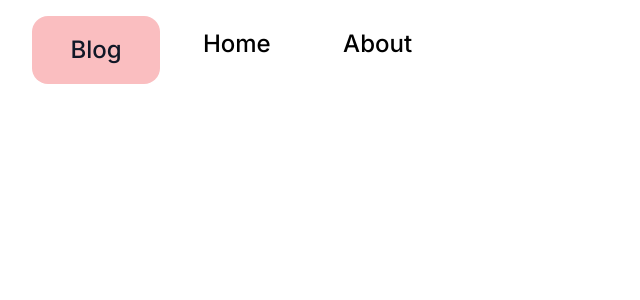
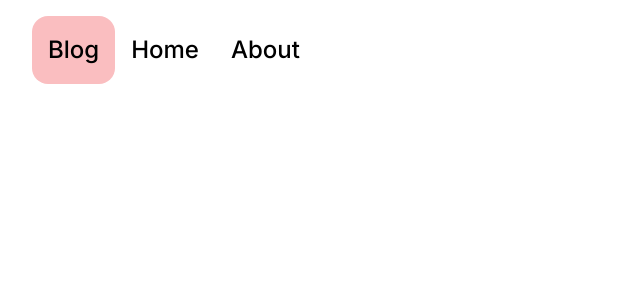
Before and after one commit to nanderLP/nander.dev, a Next.js app: page /blog in a window 1280 px wide. Shown: the top 300 px of the page, without its empty margins (0-640 px from the left). Built offline with nearby package versions, Linux system fonts and the light colour scheme.

Commit message:
rework navbar with layout prop

```diff
--- a/src/components/Navbar.tsx
+++ b/src/components/Navbar.tsx
@@ -1,6 +1,6 @@
-import { motion, TargetAndTransition } from "framer-motion";
+import { AnimatePresence, motion, TargetAndTransition } from "framer-motion";
 import { useRouter } from "next/router";
-import { FC, useEffect } from "react";
+import { FC, useEffect, useState } from "react";
 import { BoxProps } from "../types/Box";
 import Box from "./Box";
 
@@ -10,10 +10,11 @@ type NavbarProps = {
 
 const Navbar: FC<NavbarProps> = ({ route }) => {
   const router = useRouter();
+  const [showFullscreen, setShowFullscreen] = useState(true);
 
-  const animate = router.query.a !== undefined;
-
-  console.log(animate);
+  useEffect(() => {
+    setTimeout(() => setShowFullscreen(false));
+  });
 
   const boxes: BoxProps[] = [
     {
@@ -51,49 +52,46 @@ const Navbar: FC<NavbarProps> = ({ route }) => {
   boxes.splice(boxes.indexOf(currentRoute), 1);
 
   return (
-    <motion.nav className="hidden lg:flex">
+    <motion.nav className="hidden lg:flex" layout="size">
+      {showFullscreen ? (
         <motion.div
-        className={`bg-${currentRoute.color} p-4 flex items-center justify-center z-10`}
-        variants={variants}
-        initial={animate ? "full" : "box"}
-        animate={animate ? "box" : undefined}
-        transition={{
-          duration: 1,
-        }}
+          className={`w-full flex items-center justify-center min-h-screen bg-${currentRoute.color} z-10`}
+          style={{ fontSize: "60px" }}
+          layoutId="current"
+        >
+          <motion.p layout layoutId="currentText">
+            {currentRoute.title}
+          </motion.p>
+        </motion.div>
+      ) : (
+        <motion.div
+          className={`bg-${currentRoute.color} p-4 flex items-center justify-center mt-4 ml-8 rounded-2xl`}
+          whileTap={{ scale: 0.9 }}
+          layoutId="current"
         >
           <motion.p
-          className="text-gray-900 select-none"
-          style={{ fontSize: animate ? "60px" : "24px" }}
-          animate={
-            animate
-              ? {
-                  fontSize: "24px",
-                }
-              : undefined
-          }
-          transition={{ duration: 1 }}
+            layout
+            layoutId="currentText"
+            style={{ fontSize: "24px" }}
+            className="select-none"
           >
             {currentRoute.title}
           </motion.p>
         </motion.div>
+      )}
       {boxes.map((boxProps, i) => (
         <motion.div
-          className={`bg-white-900 hover:bg-${boxProps.color} p-4 flex absolute items-center justify-center mt-4 ml-8 rounded-2xl`}
+          className={`bg-white-900 hover:bg-${boxProps.color} p-4 flex items-center justify-center mt-4 rounded-2xl`}
           key={i}
+          initial={{ opacity: 0 }}
+          animate={{ opacity: 1 }}
+          transition={{ delay: 1}}
           whileTap={{ scale: 0.9 }}
           onTap={() => router.push(boxProps.href + "?b", boxProps.href)}
-          style={{
-            marginLeft: `calc(2rem + 10% + 1% + ${i} * 11%)`,
-            width: "10%",
-            minHeight: "5vh",
-          }}
         >
-          <p
-            style={{ fontSize: "24px", lineHeight: 1 }}
-            className="select-none"
-          >
+          <motion.p layout style={{ fontSize: "24px" }} className="select-none">
             {boxProps.title}
-          </p>
+          </motion.p>
         </motion.div>
       ))}
     </motion.nav>
--- /dev/null
+++ b/src/components/OldNavbar.tsx
@@ -0,0 +1,103 @@
+import { motion, TargetAndTransition } from "framer-motion";
+import { useRouter } from "next/router";
+import { FC, useEffect } from "react";
+import { BoxProps } from "../types/Box";
+import Box from "./Box";
+
+type NavbarProps = {
+  route: string;
+};
+
+const Navbar: FC<NavbarProps> = ({ route }) => {
+  const router = useRouter();
+
+  const animate = router.query.a !== undefined;
+
+  console.log(animate);
+
+  const boxes: BoxProps[] = [
+    {
+      title: "Home",
+      color: "green",
+      href: "/",
+    },
+    {
+      title: "About",
+      color: "blue",
+      href: "/about",
+    },
+    {
+      title: "Blog",
+      color: "red",
+      href: "/blog",
+    },
+  ];
+
+  const variants = {
+    full: {
+      width: "100%",
+      minHeight: "100vh",
+    },
+    box: {
+      width: "10%",
+      minHeight: "5vh",
+      borderRadius: "16px",
+      marginLeft: "2rem",
+      marginTop: "1rem",
+    },
+  };
+
+  const currentRoute = boxes.find((box) => box.href === route) as BoxProps;
+  boxes.splice(boxes.indexOf(currentRoute), 1);
+
+  return (
+    <motion.nav className="hidden lg:flex">
+      <motion.div
+        className={`bg-${currentRoute.color} p-4 flex items-center justify-center z-10`}
+        variants={variants}
+        initial={animate ? "full" : "box"}
+        animate={animate ? "box" : undefined}
+        transition={{
+          duration: 1,
+        }}
+      >
+        <motion.p
+          className="text-gray-900 select-none"
+          style={{ fontSize: animate ? "60px" : "24px" }}
+          animate={
+            animate
+              ? {
+                  fontSize: "24px",
+                }
+              : undefined
+          }
+          transition={{ duration: 1 }}
+        >
+          {currentRoute.title}
+        </motion.p>
+      </motion.div>
+      {boxes.map((boxProps, i) => (
+        <motion.div
+          className={`bg-white-900 hover:bg-${boxProps.color} p-4 flex absolute items-center justify-center mt-4 ml-8 rounded-2xl`}
+          key={i}
+          whileTap={{ scale: 0.9 }}
+          onTap={() => router.push(boxProps.href + "?b", boxProps.href)}
+          style={{
+            marginLeft: `calc(2rem + 10% + 1% + ${i} * 11%)`,
+            width: "10%",
+            minHeight: "5vh",
+          }}
+        >
+          <p
+            style={{ fontSize: "24px", lineHeight: 1 }}
+            className="select-none"
+          >
+            {boxProps.title}
+          </p>
+        </motion.div>
+      ))}
+    </motion.nav>
+  );
+};
+
+export default Navbar;
```
Lines whose indentation alone changed are shown as unchanged.
